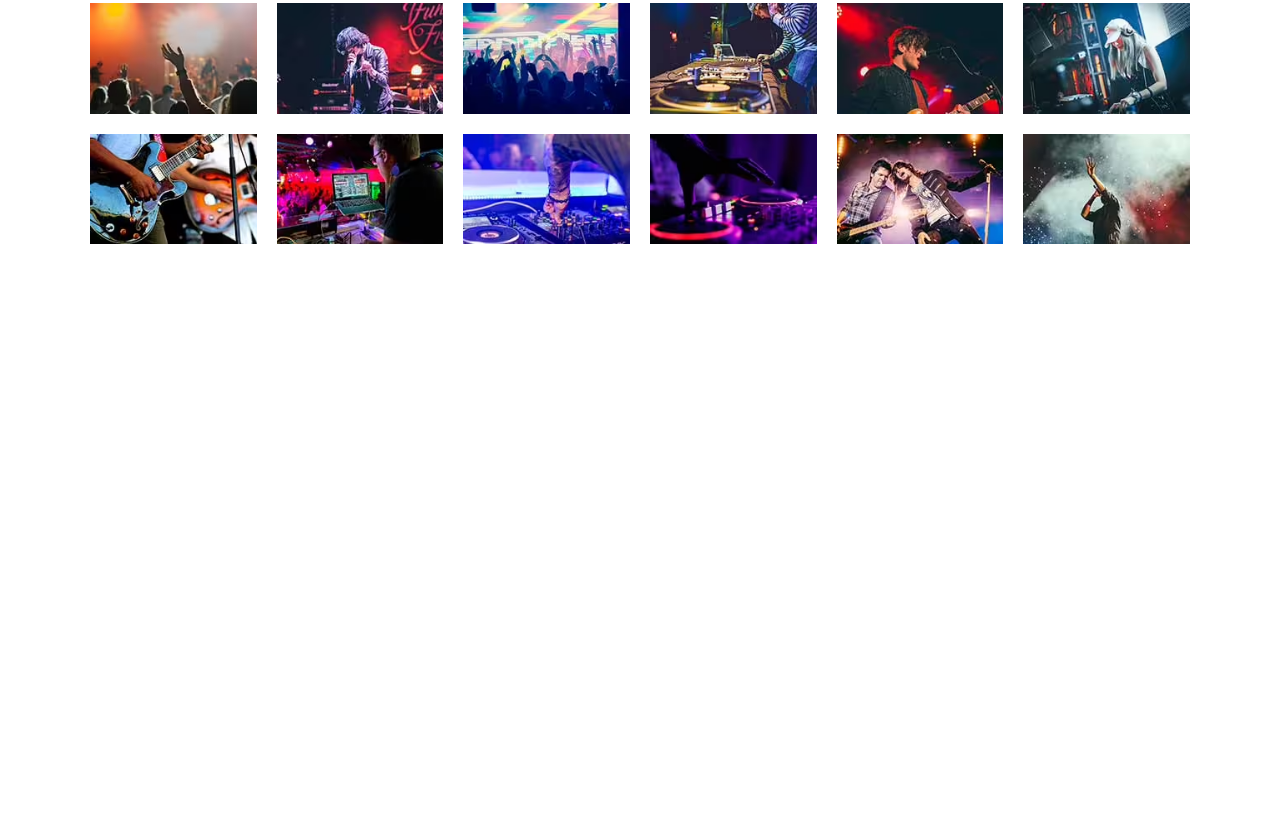
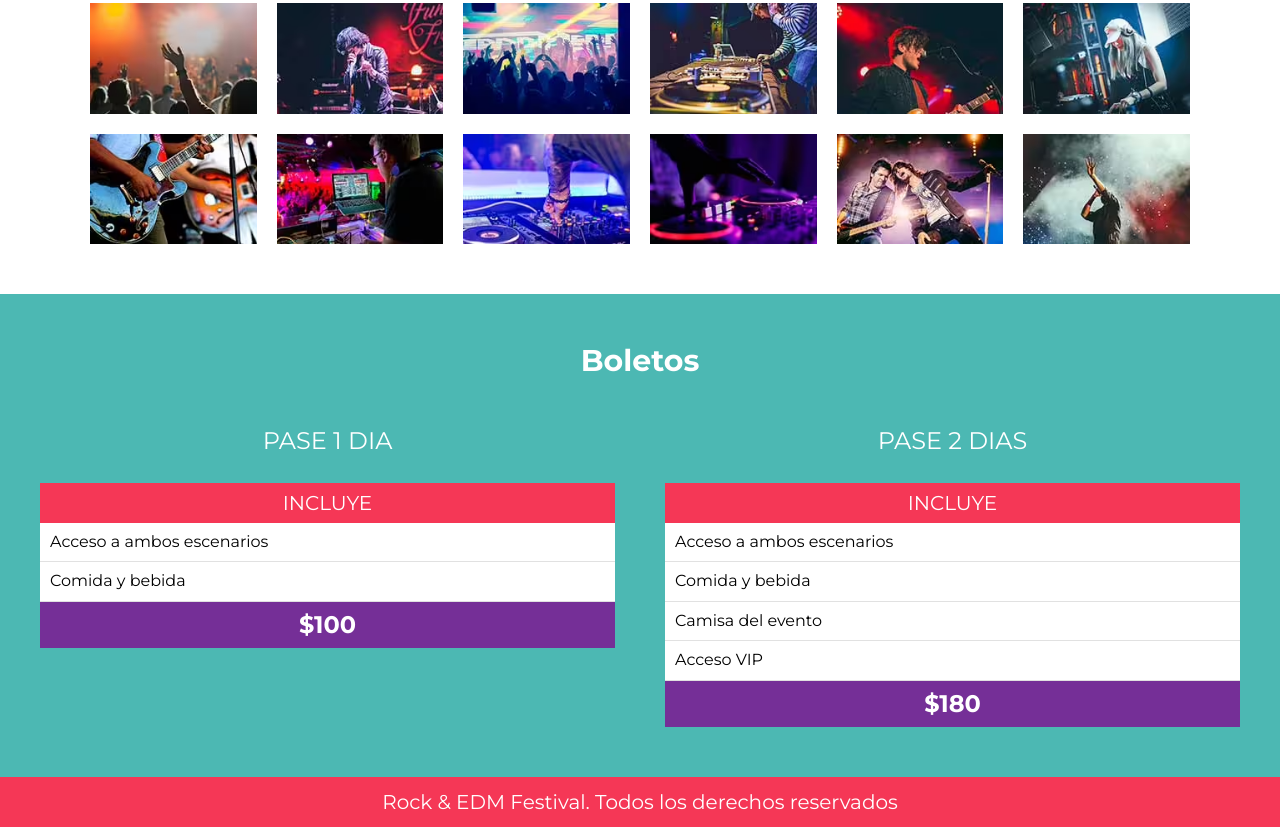
Before and after one commit to RogerPerva/FestivalMusica, a website: page index.html in a window 1280 px wide. Shown: the part 2973-3800 px from the top of the page. Before the commit the page ends 3267 px from the top, so only its background shows below. Drawn offline with Linux system fonts and the light colour scheme.

Commit message:
Creando seccion boletos.

```diff
--- a/index.html
+++ b/index.html
@@ -182,6 +182,52 @@
 
         </ul>
     </section>
+
+    <section class="boletos bg-verde">
+        <h3>Boletos</h3>
+        <div class="contenedor contenedor-boletos">
+            <div class="basico pase">
+                <p class="nombre-pase">Pase 1 dia</p>
+                <header class="pase-header">
+                    <p>INCLUYE</p>
+                </header>
+                <div class="pase-body">
+                    <ul>
+                        <li>        Acceso a ambos escenarios      </li>
+                        <li>          Comida y bebida              </li>
+                    </ul>
+                </div>
+                <footer class="pase-footer">
+                    <p>$100</p>
+                </footer>
+
+            </div>
+            <div class="premium pase">
+                <p class="nombre-pase">Pase 2 dias</p>
+                <header class="pase-header">
+                    <p>INCLUYE</p>
+                </header>
+                <div class="pase-body">
+                    <ul>
+                        <li>        Acceso a ambos escenarios      </li>
+                        <li>          Comida y bebida              </li>
+                        <li>          Camisa del evento              </li>
+                        <li>          Acceso VIP            </li>
+                    </ul>
+                </div>
+                <footer class="pase-footer">
+                    <p>$180</p>
+                </footer>
+            </div>
+        </div>
+    </section>
+
+    <footer class="site-footer">
+        <p>Rock & EDM Festival. Todos los derechos reservados</p>
+    </footer>
+
+
+
     <script src="build/js/app.js"></script>
 </body>
 </html>
--- /dev/null
+++ b/src/scss/layout/_boletos.scss
@@ -0,0 +1,61 @@
+@use 'base/mixins' as m;
+@use 'base/variables' as v;
+
+
+.boletos{
+    padding:5rem 0;
+    h3{
+        text-align: center;
+        color: v.$blanco;
+        margin-bottom: 2rem;
+    }
+    .contenedor-boletos{
+        @include m.tablet{
+            @include m.grid(2,5rem);
+        }
+    }
+}
+.pase{
+    color: black;
+    .nombre-pase{
+        text-transform: uppercase;
+        text-align: center;
+        font-size: 2.4rem;
+        color: v.$blanco;
+    }
+    &-header,
+    &-footer{
+        padding: .5rem;
+        p{
+            text-align: center;
+            color: v.$blanco;
+            margin:0;
+        }
+    }
+
+    &-header{
+        background-color: v.$rosa;
+        font-size: 1.6rem;
+        text-transform: uppercase;
+   }
+    &-body{
+        background-color: v.$blanco;
+        ul{
+            @include m.resetear-lista;
+            li,
+            :nth-child(odd){
+
+                background-color: v.$blanco;
+                padding: 1rem;
+                border-bottom:1px solid #e1e1e1;
+            }
+        }
+    }
+    &-footer{
+        background-color: v.$morado;
+        p{
+            font-size: 2.4rem;
+            font-weight: 700;
+        }
+    }
+}
--- /dev/null
+++ b/src/scss/layout/_footer.scss
@@ -0,0 +1,12 @@
+@use 'base/variables' as v;
+
+.site-footer{
+    background-color: v.$rosa;
+    padding: 1rem;
+    p{
+        margin: 0;
+        text-align: center;
+        color: v.$blanco;
+
+    }
+}
--- a/src/scss/layout/_index.scss
+++ b/src/scss/layout/_index.scss
@@ -3,3 +3,5 @@
 @forward 'festival';
 @forward 'lineup';
 @forward 'galeria';
+@forward 'boletos';
+@forward 'footer';
```
Also changed, not shown: build/css/app.css.
